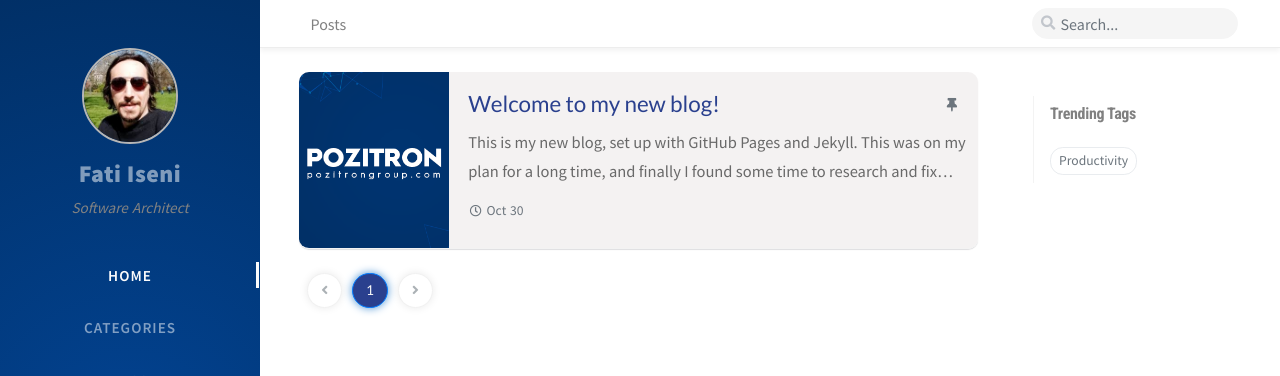
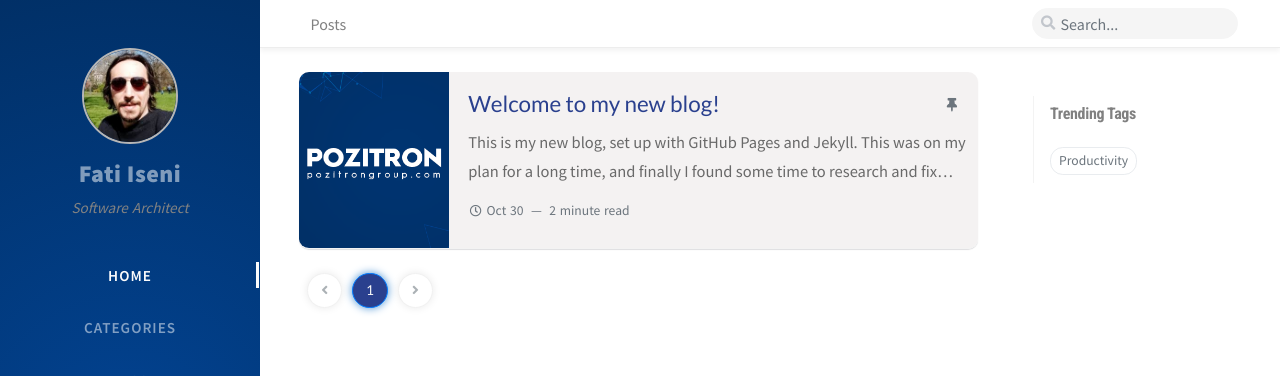
Before and after one commit to fiseni/fiseni.github.io, a Jekyll site: the page built from index.html, in a window 1280 px wide, cut to the strip 0-376 px from the top of the page. Built offline with Jekyll 4.4.1, drawn with Linux system fonts in a browser that asks for light colours; nearby versions of some CDN libraries; the list of posts is cut into pages by our own code; comment, search, counter and statistics services are not loaded.

Commit message:
Added read time caption for posts

```diff
--- a/_layouts/home.html
+++ b/_layouts/home.html
@@ -76,14 +76,17 @@
 		  <!-- posted date -->
 		  <i class="far fa-clock fa-fw"></i>
 		  {% include timeago.html date=post.date tooltip=true %}
-
+		  <span>&nbsp;—&nbsp;</span>
 		  <!-- page views -->
 		  {% if site.google_analytics.pv.enabled %}
 		  <i class="far fa-eye fa-fw"></i>
 		  <span id="pv_{{-post.title-}}" class="pageviews">
 			<i class="fas fa-spinner fa-spin fa-fw"></i>
 		  </span>
+		  <span>&nbsp;—&nbsp;</span>
 		  {% endif %}
+
+		  <span class="post-words">{% capture words %}{{ post.content | number_of_words }}{% endcapture %}{% unless words contains "-" %}{{ words | plus: 250 | divided_by: 250 | append: " minute read" }}{% endunless %}</span>
 		</div>
 
 	</div>
```
